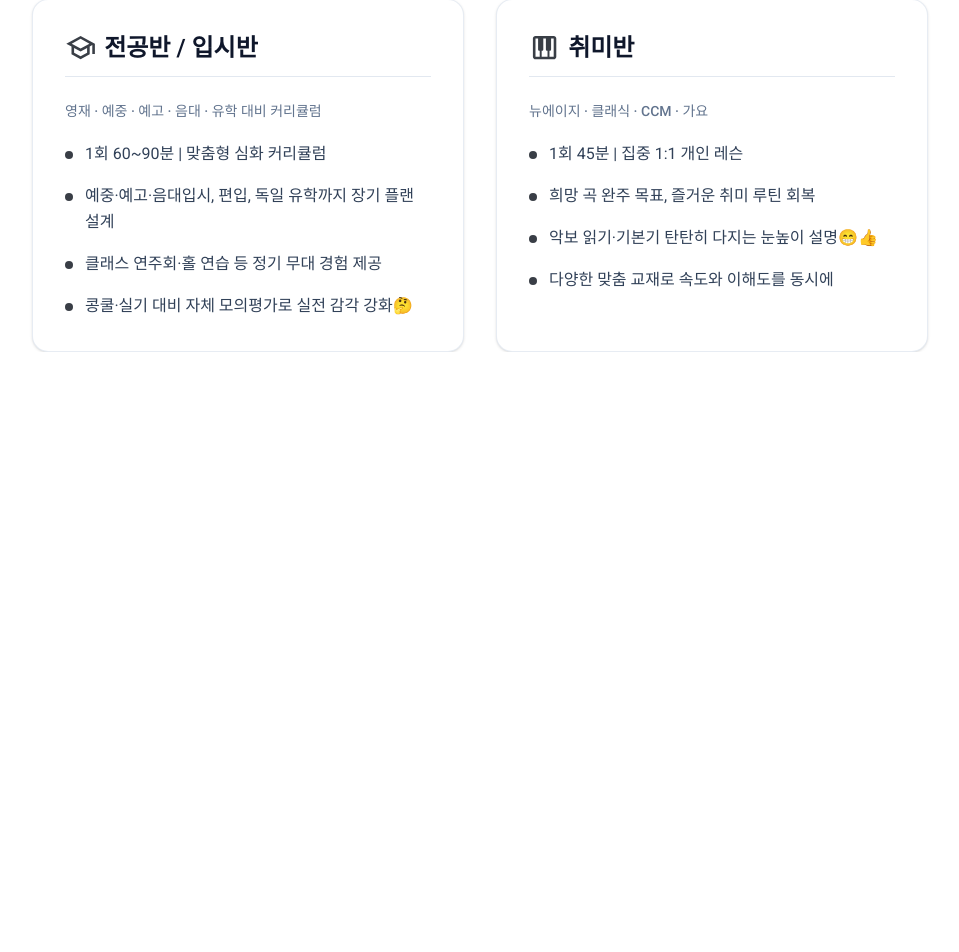
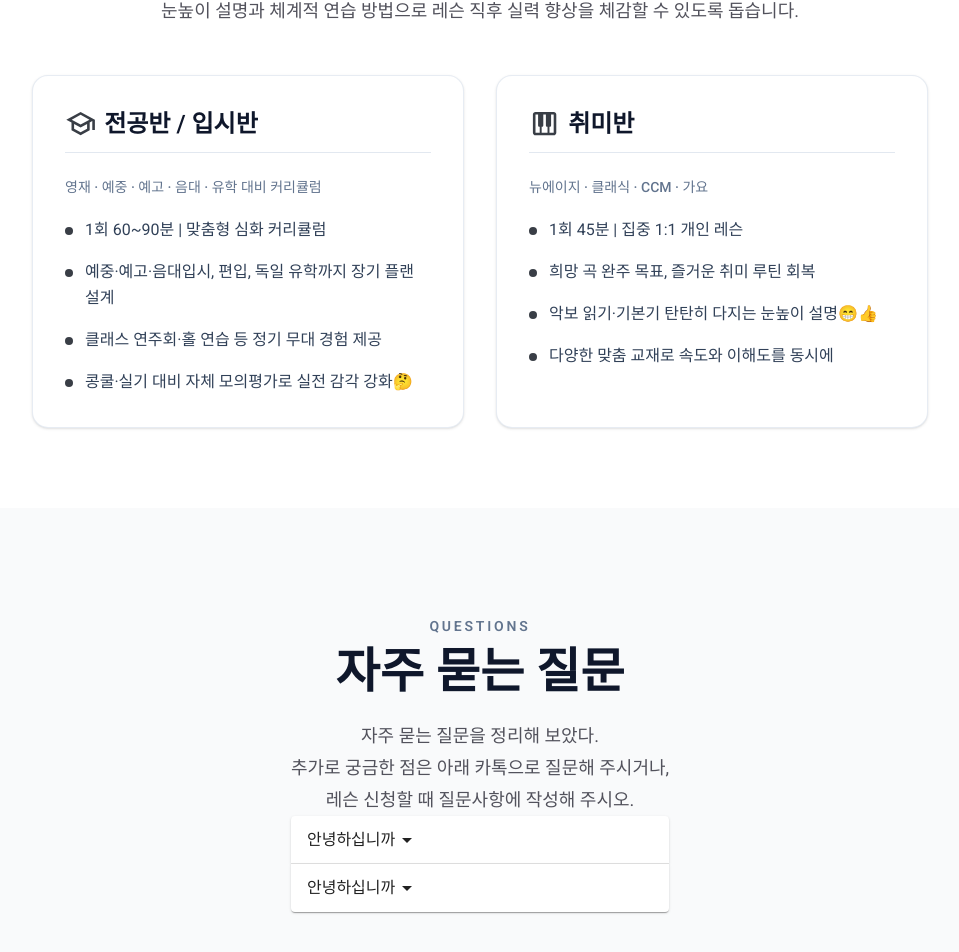
Before and after one commit to yoojanghun/crystal-piano-class, a React (Vite) app: page / in a window 1280 px wide. Shown: the part 3835-4787 px from the top of the page, without its empty margins (160-1119 px from the left). Before the commit the page ends 4187 px from the top, so only its background shows below. Built offline with nearby package versions, Linux system fonts and the light colour scheme.

Commit message:
Questions 부분 추가

```diff
--- a/src/pages/Home/Home.tsx
+++ b/src/pages/Home/Home.tsx
@@ -7,6 +7,7 @@ import { useRef } from "react";
 import backgroundPiano from "../../assets/piano-bg.jpg";
 import Instructor from "./components/Instructor.tsx";
 import LessonInfo from "./components/LessonInfo.tsx";
+import Questions from "./components/Questions.tsx";
 
 function Home() {
   const navigate = useNavigate();
@@ -79,11 +80,14 @@ function Home() {
             </motion.div>
           </div>
         </section>
-        <section className="pt-20" ref={instructorRef}>
+        <section className="pt-20 pb-8 bg-[#F9FAFB]" ref={instructorRef}>
           <Instructor />
         </section>
-        <section className="pt-16" ref={lessonInfoRef}>
+        <section className="pt-15 pb-8" ref={lessonInfoRef}>
           <LessonInfo />
+        </section>
+        <section className="pt-15 bg-[#F9FAFB]">
+          <Questions />
         </section>
       </main>
     </>
--- a/src/pages/Home/components/Instructor.tsx
+++ b/src/pages/Home/components/Instructor.tsx
@@ -44,9 +44,8 @@ function Instructor() {
 
   return(
     <>
-      <div className="flex flex-col items-center px-4 py-12 sm:px-6 lg:px-8">
+      <div className="w-full flex justify-center px-4 py-12 sm:px-6 lg:px-8">
         <div className="w-full max-w-4xl">
-          {/* Header Section */}
           <div className="text-center mb-12">
             <span className="text-sm font-semibold uppercase tracking-[0.2em] text-slate-500 mb-3 block">
               Professional Pianist
--- a/src/pages/Home/components/LessonInfo.tsx
+++ b/src/pages/Home/components/LessonInfo.tsx
@@ -32,7 +32,7 @@ function LessonInfo() {
 
   return(
     <>
-      <div className="w-full flex justify-center px-4 sm:px-6 lg:px-8">
+      <div className="w-full flex justify-center px-4 py-12 sm:px-6 lg:px-8">
         <div className="w-full max-w-4xl">
           <div className="text-center mb-12">
             <span className="text-sm font-semibold uppercase tracking-[0.2em] text-slate-500 mb-3 block">
--- /dev/null
+++ b/src/pages/Home/components/Questions.tsx
@@ -0,0 +1,53 @@
+import {
+  Accordion,
+  AccordionSummary,
+  AccordionDetails
+} from "@mui/material";
+import {
+  ArrowDropDown
+} from "@mui/icons-material";
+
+function Questions() {
+  return(
+    <div className="w-full flex justify-center px-4 py-12 sm:px-6 lg:px-8">
+      <div className="max-w-4xl">
+        <div className="text-center">
+          <span className="text-sm font-semibold uppercase tracking-[0.2em] text-slate-500 mb-3 block">
+            Questions
+          </span>
+          <h2 className="text-4xl sm:text-5xl font-bold text-slate-900 mb-6">
+            자주 묻는 질문
+          </h2>
+          <p className="text-base sm:text-lg text-zinc-600 leading-8 break-keep">
+            자주 묻는 질문을 정리해 보았다. <br />
+            추가로 궁금한 점은 아래 카톡으로 질문해 주시거나, <br />
+            레슨 신청할 때 질문사항에 작성해 주시오.
+          </p>
+        </div>
+
+        <div>
+          <Accordion>
+            <AccordionSummary>
+              <span>안녕하십니까</span>
+              <ArrowDropDown />
+            </AccordionSummary>
+            <AccordionDetails>
+              반갑습니다
+            </AccordionDetails>
+          </Accordion>
+          <Accordion>
+            <AccordionSummary>
+              <span>안녕하십니까</span>
+              <ArrowDropDown />
+            </AccordionSummary>
+            <AccordionDetails>
+              반갑습니다
+            </AccordionDetails>
+          </Accordion>
+        </div>
+      </div>
+    </div>
+  )
+}
+
+export default Questions;
```
